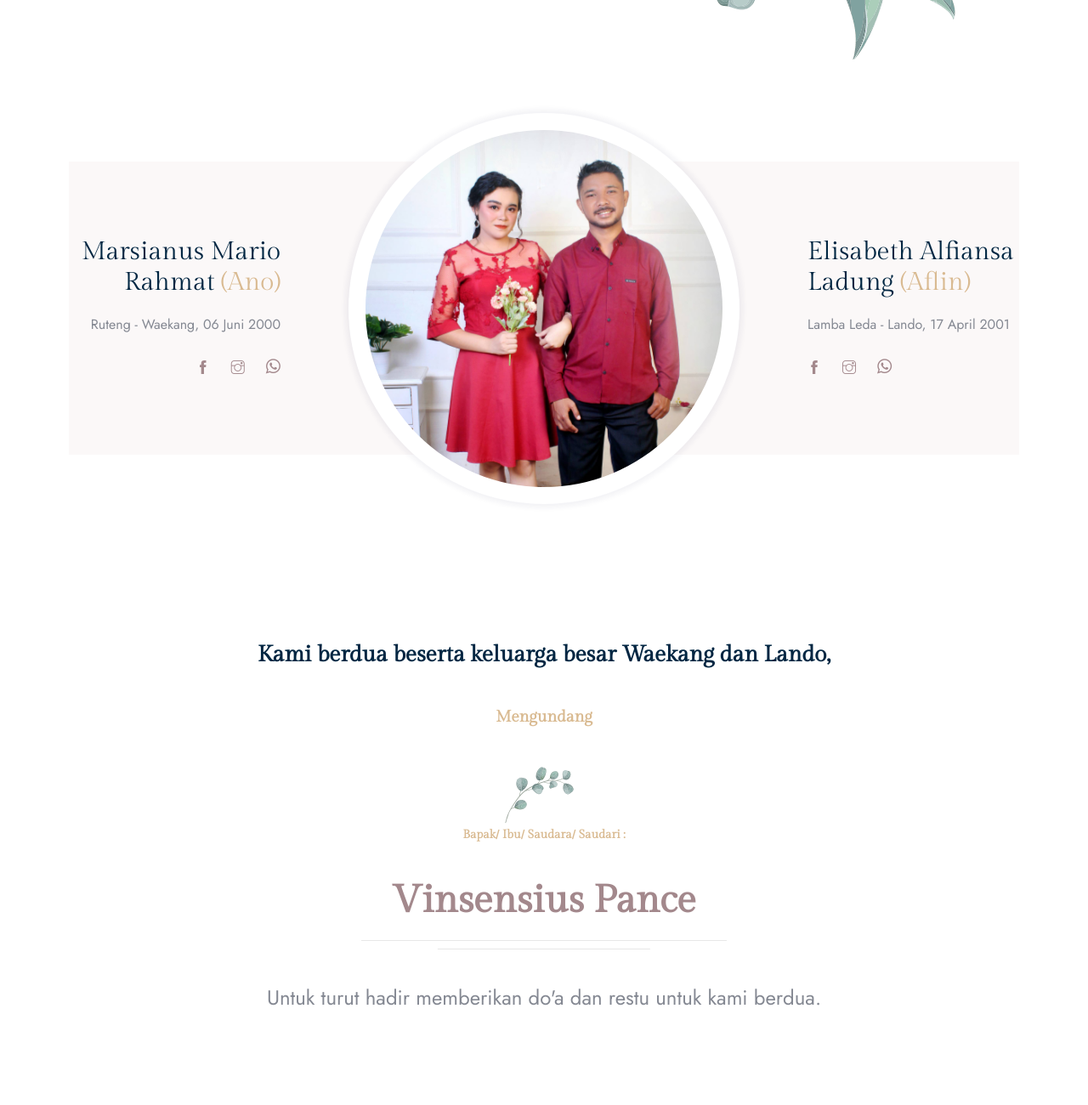
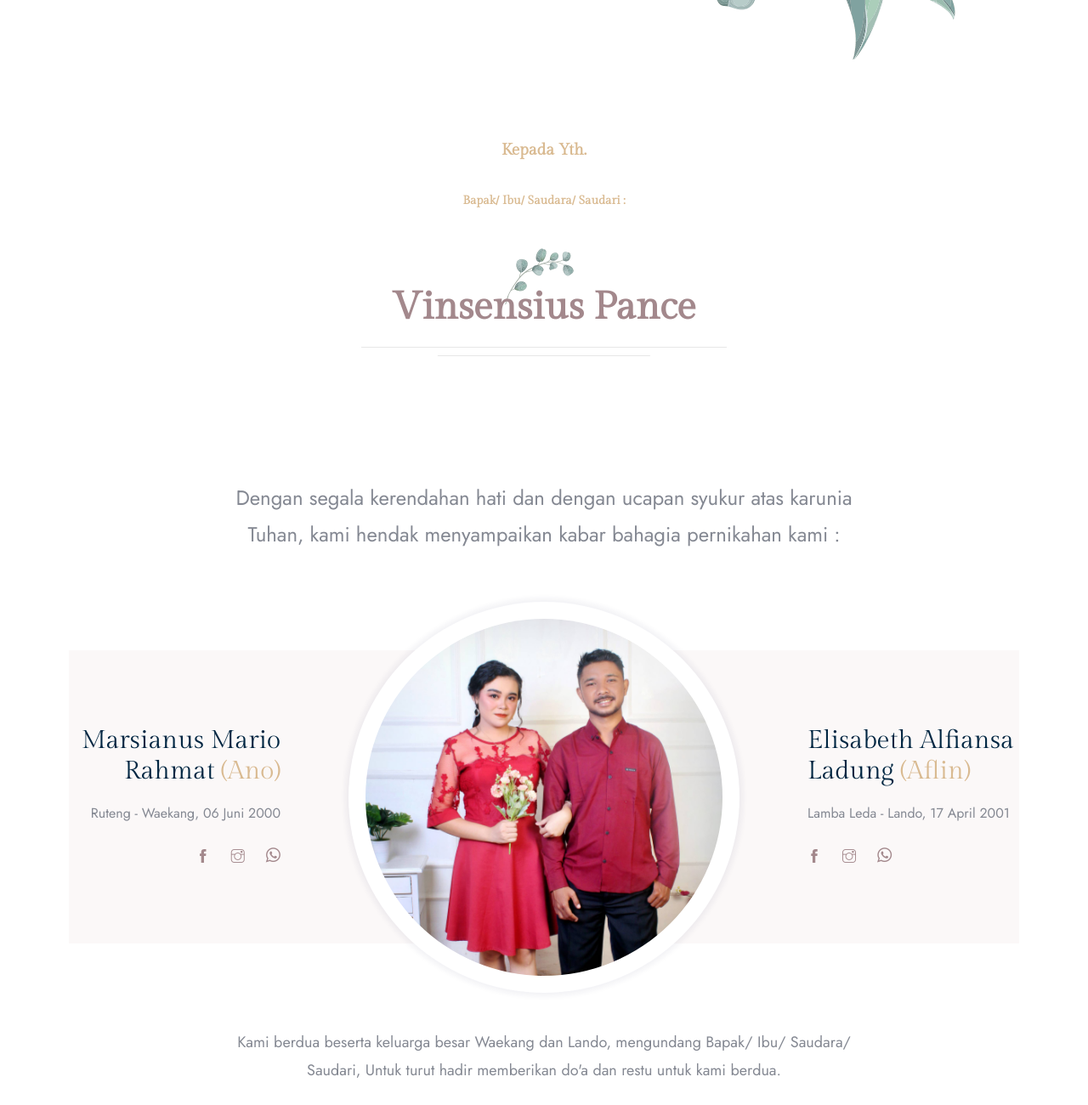
Before and after one commit to Erang89/AnokAndAflin, a plain HTML site: page index.html in a window 1280 px wide. Shown: the part 820-2120 px from the top of the page at 85% size. Drawn offline with Linux system fonts and the light colour scheme.

Commit message:
Fix the order

```diff
--- a/index.html
+++ b/index.html
@@ -54,11 +54,14 @@
                             <div class="col-xl-8 col-lg-6 col-12">
                                 <div class="wpo-static-hero-inner">
                                     <div class="shape-1"><img src="assets/images/slider/shape.png" alt=""></div>
+                                    <div data-swiper-parallax="400" class="slide-text">
+                                        <p>UNDANGAN PERNIKAHAN</p>
+                                    </div>
                                     <div data-swiper-parallax="300" class="slide-title">
                                         <h2>Ano & Aflin</h2>
                                     </div>
                                     <div data-swiper-parallax="400" class="slide-text">
-                                        <p>Akan menikah 20 Agustus 2022</p>
+                                        <p>20 Agustus 2022</p>
                                     </div>
                                     <div class="wpo-wedding-date">
                                         <div class="clock-grids">
@@ -126,9 +129,54 @@
         </section>
 
 
-        <section class="couple-section section-padding" id="couple">
+
+        <section class="row" style="margin-top: 50px;">
+            <div class="col col-10 offset-1 offset-lg-0 col-lg-12 text-center">
+                <h5 class="mt-5" style="color: #d9ba91">Kepada Yth.</h5>
+                <h3 style="margin-top: 40px; color: #d9ba91; font-size: 14px;" >Bapak/ Ibu/ Saudara/ Saudari :</h3>
+            </div>
+        </section>
+
+
+        <!-- start wpo-story-section -->
+        <section>
+            <div class="col col-xs-12 text-center">
+
+            </div>
+        </section>
+        <section class="wpo-story-section section-padding" style="padding-bottom: 0px;"  id="story">
             <div class="container">
-                <div class="row align-items-center">
+                <div class="wpo-section-title">
+                    <div class="section-title-img">
+                        <img src="assets/images/section-title.png" alt="">
+                    </div>
+
+                    <h2 class=""><strong>Vinsensius Pance</strong></h2>
+
+                </div>
+
+
+            </div>
+            <!-- end container -->
+        </section>
+        <!-- end story-section -->
+
+
+
+
+        <section class="couple-section section-padding" style="padding-top: 50px" id="couple">
+            <div class="container">
+
+
+                <div class="row">
+                    <div class="mt-5 col-10 col-lg-8 offset-1 offset-lg-2 text-center">
+                        <p style="font-size: 24px !important;">
+                            Dengan segala kerendahan hati dan dengan ucapan syukur atas karunia Tuhan, kami hendak menyampaikan kabar bahagia pernikahan kami :
+                        </p>
+                    </div>
+                </div>
+
+                <div class="row align-items-center" style="margin-top: 100px;">
 
                     <div class="col col-xs-12">
                         <div class="couple-area clearfix">
@@ -166,48 +214,30 @@
                         </div>
                     </div>
                 </div>
+
+
+                <div class="row">
+                    <div class="mt-5 col-10 col-lg-8 offset-1 offset-lg-2" style="margin-top: 100px !important;">
+                        <p style="font-size: 18px !important;" class="text-center">
+                            Kami berdua beserta keluarga besar Waekang dan Lando, mengundang Bapak/ Ibu/ Saudara/ Saudari, Untuk turut hadir memberikan do'a dan restu untuk kami berdua.
+                        </p>
+                    </div>
+                </div>
+
             </div>
             <!-- end container -->
         </section>
         <!-- end couple-section -->
 
 
-        <section class="row" style="margin-top: 100px;">
-            <div class="col col-10 offset-1 offset-lg-0 col-lg-12 text-center">
-                <h3>Kami berdua beserta keluarga besar Waekang dan Lando,</h3>
-                <h5 class="mt-5" style="color: #d9ba91">Mengundang</h5>
-            </div>
-        </section>
 
 
-        <!-- start wpo-story-section -->
-        <section>
-            <div class="col col-xs-12 text-center">
-
-            </div>
-        </section>
-        <section class="wpo-story-section section-padding" style="padding-bottom: 0px"  id="story">
-            <div class="container">
-                <div class="wpo-section-title">
-                    <div class="section-title-img">
-                        <img src="assets/images/section-title.png" alt="">
-                    </div>
-                    <h3 style="margin-top: 40px; color: #d9ba91; font-size: 14px;" >Bapak/ Ibu/ Saudara/ Saudari :</h3><br/>
-                    <h2 class=""><strong>Vinsensius Pance</strong></h2>
-                    <div class="mt-5">
-                        <p style="font-size: 24px !important;">
-                            Untuk turut hadir memberikan do'a dan restu untuk kami berdua.</p>
-                    </div>
-                </div>
 
 
-            </div>
-            <!-- end container -->
-        </section>
-        <!-- end story-section -->
+
 
          <!-- start wpo-event-section -->
-         <section class="wpo-event-section section-padding" style="margin-top: 300px;" id="event">
+         <section class="wpo-event-section section-padding" style="margin-top: 100px;" id="event">
             <div class="container">
                 <div class="row">
                     <div class="wpo-section-title">
@@ -226,7 +256,7 @@
                                     <img src="assets/images/event/5.jpg" class="rounded" alt="">
                                 </div>
                                 <div class="wpo-event-text">
-                                    <h2><strong>Pernikahan Suci</strong></h2>
+                                    <h2><strong>PEMBERKATAN</strong></h2>
                                     <ul>
                                         <li><strong>Sabtu, 20 Agustus, 2022 </strong><br> 11:00 PM – 12:15 PM</li>
                                         <li>Gereja Yesus Gembala Yang Baik<br/> Perumahan Ciputra, Jl. Sari Dana C No.6, Ubung, Kec. Denpasar Utara, Kota Denpasar, Bali 80116</li>
@@ -244,7 +274,7 @@
                                     <img src="assets/images/event/2.jpg" class="rounded" alt="">
                                 </div>
                                 <div class="wpo-event-text">
-                                    <h2><strong>Resepsi</strong></h2>
+                                    <h2><strong>RESEPSI</strong></h2>
                                     <ul>
                                         <li><strong>Sabtu, 20 Agustus, 2022 </strong><br> 19:00 PM – Selesai</li>
                                         <li>Gedung PWI - 9666+PW4, Jl. Mataram, Dauh Puri Kaja, Kec. Denpasar Utara, Kota Denpasar, Bali 80231</li>
@@ -268,7 +298,7 @@
 
 
         <!-- start of wpo-contact-section -->
-        <section class="wpo-contact-section" id="RSVP" style="margin-top: 200px;">
+        <section class="wpo-contact-section" id="RSVP" style="margin-top: 100px;">
             <div class="container">
                 <div class="wpo-contact-section-wrapper">
                     <div class="wpo-contact-form-area">
```
